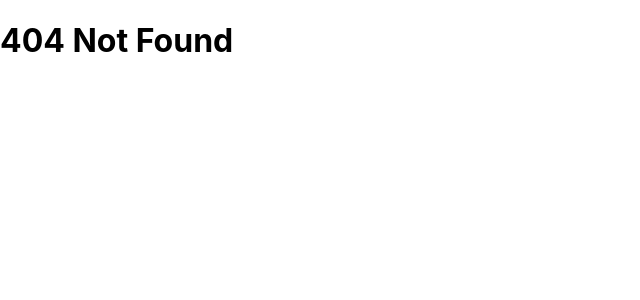
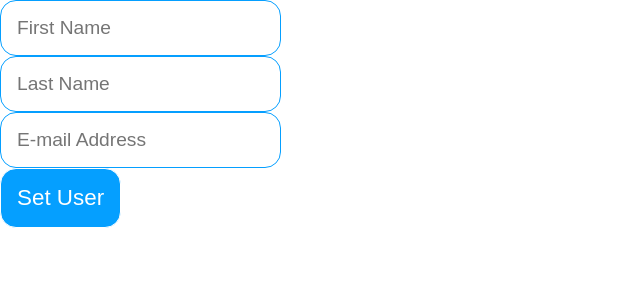
Before and after one commit to MateuszMatyska/react-typescript, a React (Create React App) app: page /usersettings in a window 1280 px wide. Before the commit this address had no page. Shown: the top 300 px of the page, without its empty margins (0-640 px from the left). Built offline with nearby package versions, Linux system fonts and the light colour scheme; sample sign-in values are in the browser's storage.

Commit message:
UserSetting  actions

```diff
--- a/src/components/NavMenu/UserPanel/UserPanel.tsx
+++ b/src/components/NavMenu/UserPanel/UserPanel.tsx
@@ -22,7 +22,7 @@ const UserPanel: React.FC<any> = (props: any) => {
         <div className="dd-button">{props.user.Login}</div>
           <input type="checkbox" className="dd-input" id="test" />
           <ul className="dd-menu">
-            <li onClick={() => {redirectTo("/inprogress")}}>User Settings</li>
+            <li onClick={() => {redirectTo("/usersettings")}}>User Settings</li>
             <li className="divider"></li>
             <li onClick={() => {logout()}}>
               Logout
--- a/src/navigation/Routing/Routing.tsx
+++ b/src/navigation/Routing/Routing.tsx
@@ -1,11 +1,12 @@
 import React from 'react'
 import {BrowserRouter as Router, Switch, Route} from 'react-router-dom';
 import HomePage from 'pages/HomePage/HomePage';
-import LoginPage from 'pages/LoginPage/LoginPage';
+import LoginPage from 'pages/LoginPagePage/LoginPage';
 import InProgress from 'pages/InProgressPage/InProgessPage';
 import PrivateRoute from 'navigation/PrivateRoutes/PrivateRoute';
 import NavMenu from 'components/NavMenu/NavMenu';
-import NotFound from 'pages/NotFound/NotFound';
+import NotFound from 'pages/NotFoundPage/NotFound';
+import UserSettings from 'pages/UserSettingsPage/UserSettings';
 
 const Routing : React.FC = () => {
     return <Router>
@@ -14,6 +15,7 @@ const Routing : React.FC = () => {
       <PrivateRoute exact path="/" component={HomePage} />
       <PrivateRoute exact path="/login" component={LoginPage} redirectPath="/"/>
       <PrivateRoute exact path="/inprogress" component={InProgress} />
+      <PrivateRoute exact path="/usersettings" component={UserSettings} />
       <Route path="*"><NotFound /></Route>
     </Switch>
   </Router>
--- /dev/null
+++ b/src/pages/UserSettingsPage/UserSettings.tsx
@@ -0,0 +1,88 @@
+import React, { useState, useEffect } from "react";
+import { connect } from "react-redux";
+import { IAppState } from "store/Store";
+import { SetUserData } from "store/actions/UserActions";
+import Button from "components/Button/Button";
+import Input from "components/Input/Input";
+
+const UserSettings: React.FC<any> = (props: any) => {
+  const [firstName, setFirstName] = useState("");
+  const [lastName, setLastName] = useState("");
+  const [email, setEmail] = useState("");
+
+    useEffect(() => {
+        if(props.user) {
+            if(props.user.FirstName) {
+                setFirstName(props.user.FirstName);
+            }
+            if(props.user.LastName) {
+                setLastName(props.user.LastName);
+            }
+            if(props.user.Email) {
+                setEmail(props.user.Email);
+            }
+        }
+    }, [props.user]);
+
+  const onChangeFirstName = (event: any) => {
+     setFirstName(event.target.value);
+  }
+
+  const onChangeLastName = (event: any) => {
+    setLastName(event.target.value);
+ }
+
+ const onChangeEmail = (event: any) => {
+    setEmail(event.target.value);
+ }
+
+  return (
+    <div className="userSetting-wrapper">
+      <div>
+        <Input
+          type="text"
+          value={firstName}
+          onChange={onChangeFirstName}
+          placeholder="First Name"
+        />
+      </div>
+      <div>
+        <Input
+          type="text"
+          value={lastName}
+          onChange={onChangeLastName}
+          placeholder="Last Name"
+        />
+      </div>
+      <div>
+        <Input
+          type="text"
+          value={email}
+          onChange={onChangeEmail}
+          placeholder="E-mail Address"
+        />
+      </div>
+      <div>
+          <Button text="Set User" onClick={() => {
+              props.setUser(firstName,lastName,email);
+          }} variant="primary" />
+      </div>
+    </div>
+  );
+};
+
+const mapStateToProps = (store: IAppState) => {
+  return {
+    user: store.userState.User
+  };
+};
+
+const mapDispatchToProps = (dispatch: any) => {
+  return {
+    setUser: (FirstName: string, LastName: string, Email: string) => {
+      dispatch(SetUserData(FirstName, LastName, Email));
+    }
+  };
+};
+
+export default connect(mapStateToProps, mapDispatchToProps)(UserSettings);
```
Also changed, not shown: src/pages/LoginPagePage/LoginPage.tsx (renamed from src/pages/LoginPage/LoginPage.tsx), src/pages/LoginPagePage/LoginPageStyles.css (renamed from src/pages/LoginPage/LoginPageStyles.css), src/pages/NotFoundPage/NotFound.tsx (renamed from src/pages/NotFound/NotFound.tsx).
